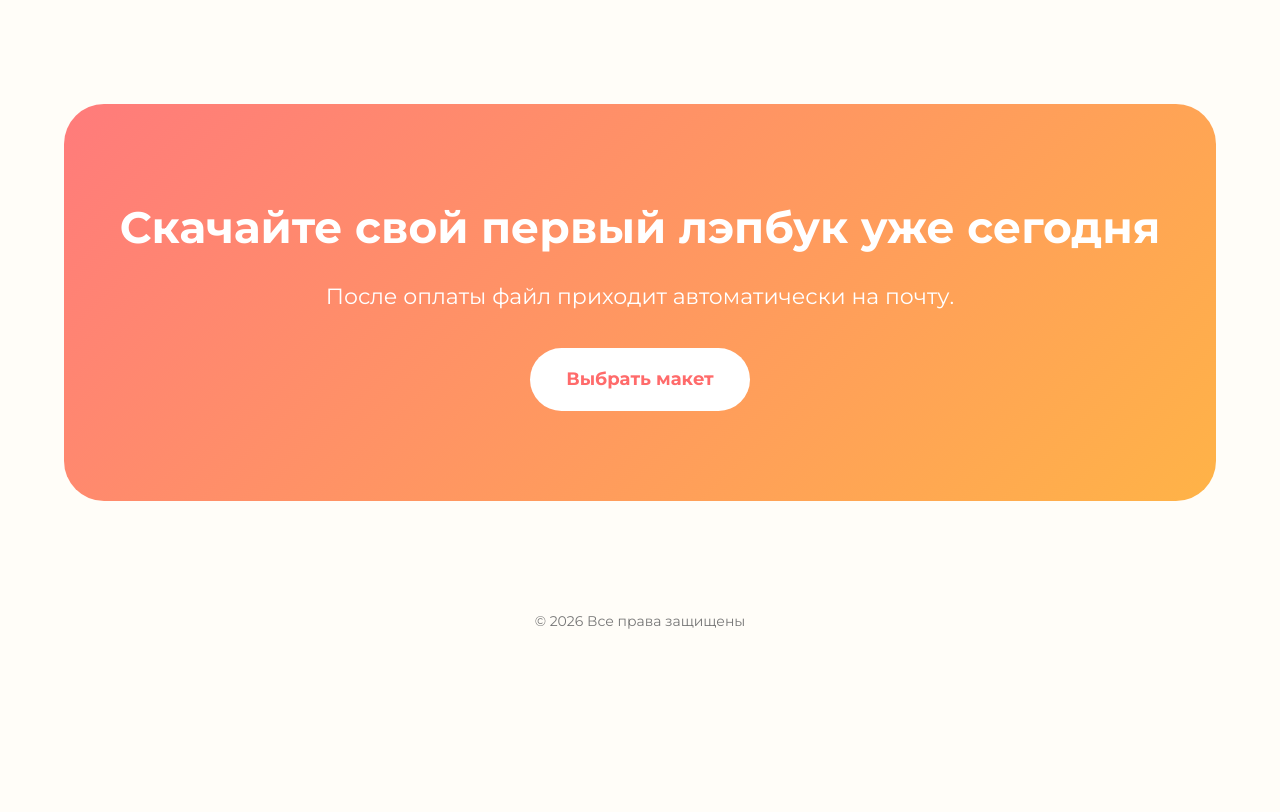
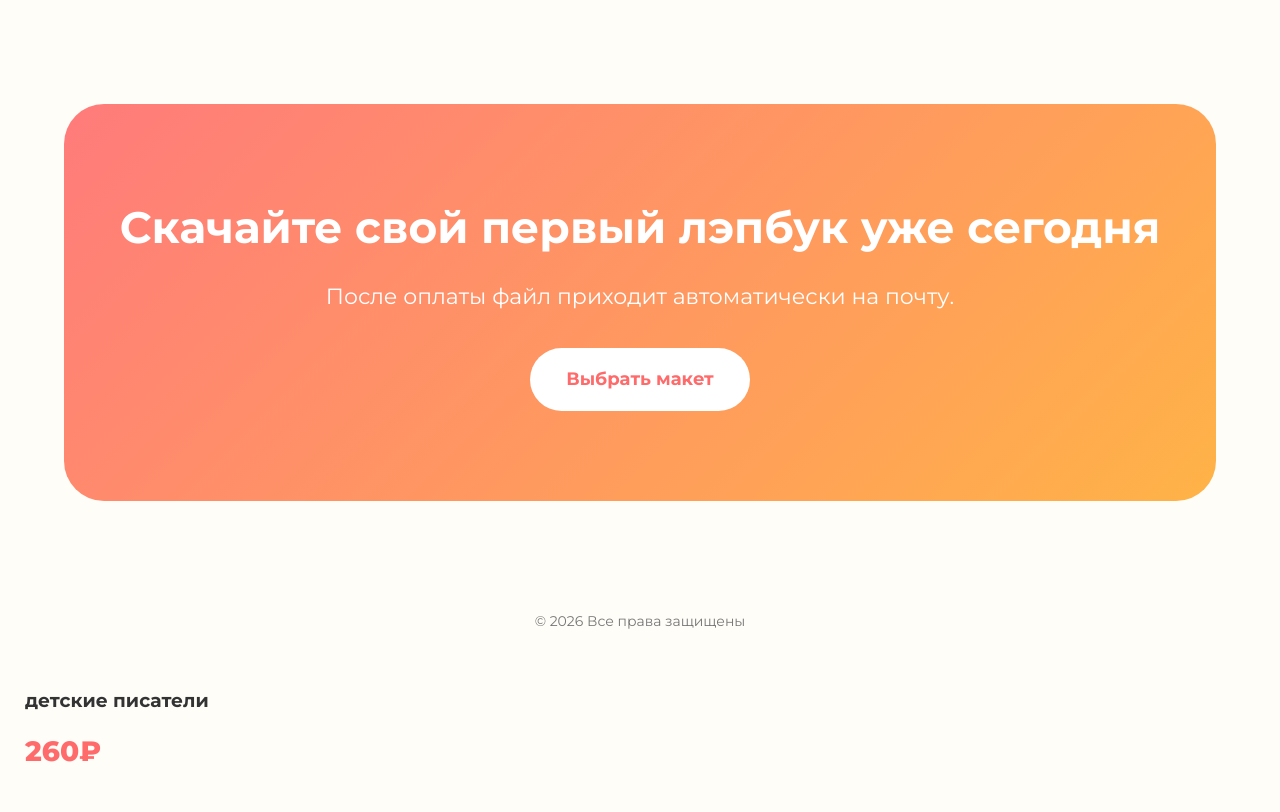
Before and after one commit to lili4kariz-cell/Lapbook_studio, a plain HTML site: page index.html in a window 1280 px wide. Shown: the part 2123-2935 px from the top of the page. Before the commit the page ends 2785 px from the top, so only its background shows below. Drawn offline with Linux system fonts and the light colour scheme.

Commit message:
Update index.html

```diff
--- a/index.html
+++ b/index.html
@@ -397,3 +397,6 @@
 
 </body>
 </html>
+ <div class="card-content">
+            <h3>детские писатели</h3>
+             <div class="price">260₽</div>
```
